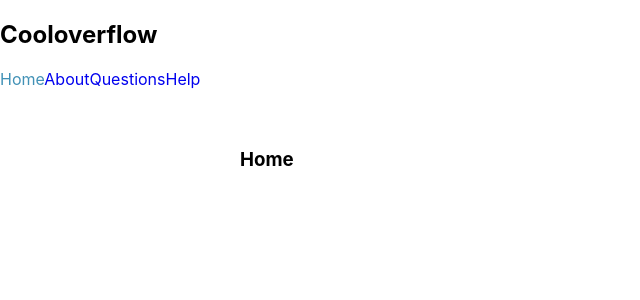
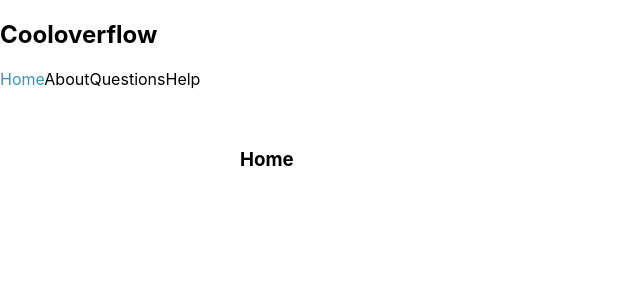
Before and after one commit to oliver-nagy/cool-overflow-oliver-nagy, a React (Create React App) app: page / in a window 1280 px wide. Shown: the top 300 px of the page, without its empty margins (0-640 px from the left). Built offline with nearby package versions, Linux system fonts and the light colour scheme.

Commit message:
fix: change non active link color

```diff
--- a/src/App.css
+++ b/src/App.css
@@ -41,6 +41,7 @@ body{
 
 a{
   text-decoration: none;
+  color: inherit;
 }
 
 a:visited {
--- a/src/index.js
+++ b/src/index.js
@@ -1,7 +1,7 @@
+import App from './App';
 import React from 'react';
 import ReactDOM from 'react-dom/client';
 import './index.css';
-import App from './App';
 
 const root = ReactDOM.createRoot(document.getElementById('root'));
 root.render(
--- a/src/layouts/RootLayout.js
+++ b/src/layouts/RootLayout.js
@@ -1,7 +1,7 @@
 import React from 'react';
 import {Link, NavLink, Outlet} from "react-router-dom";
 
-function RootLayout(props) {
+function RootLayout() {
     return (
         <div className="root-layout">
             <header>
```
